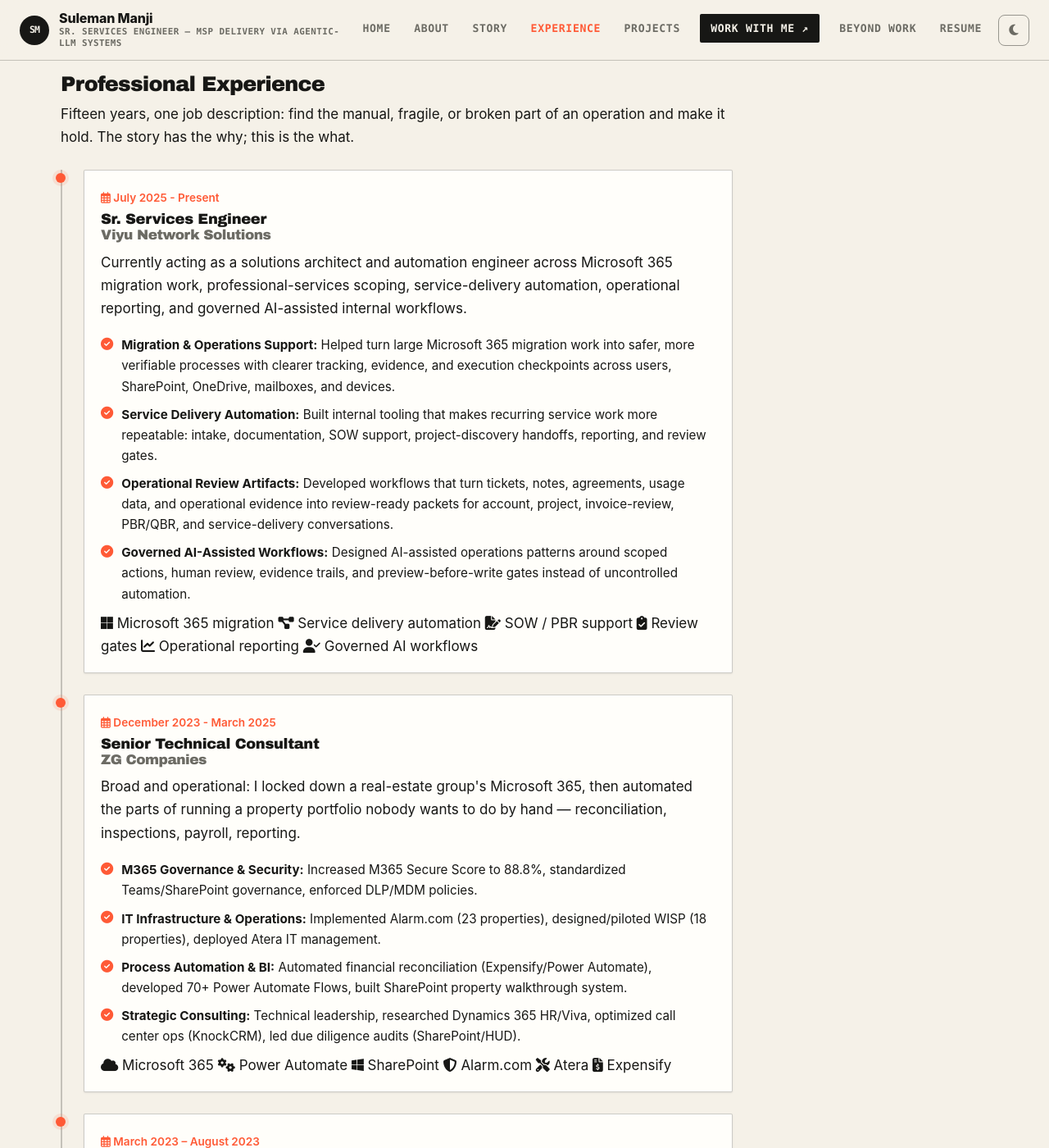
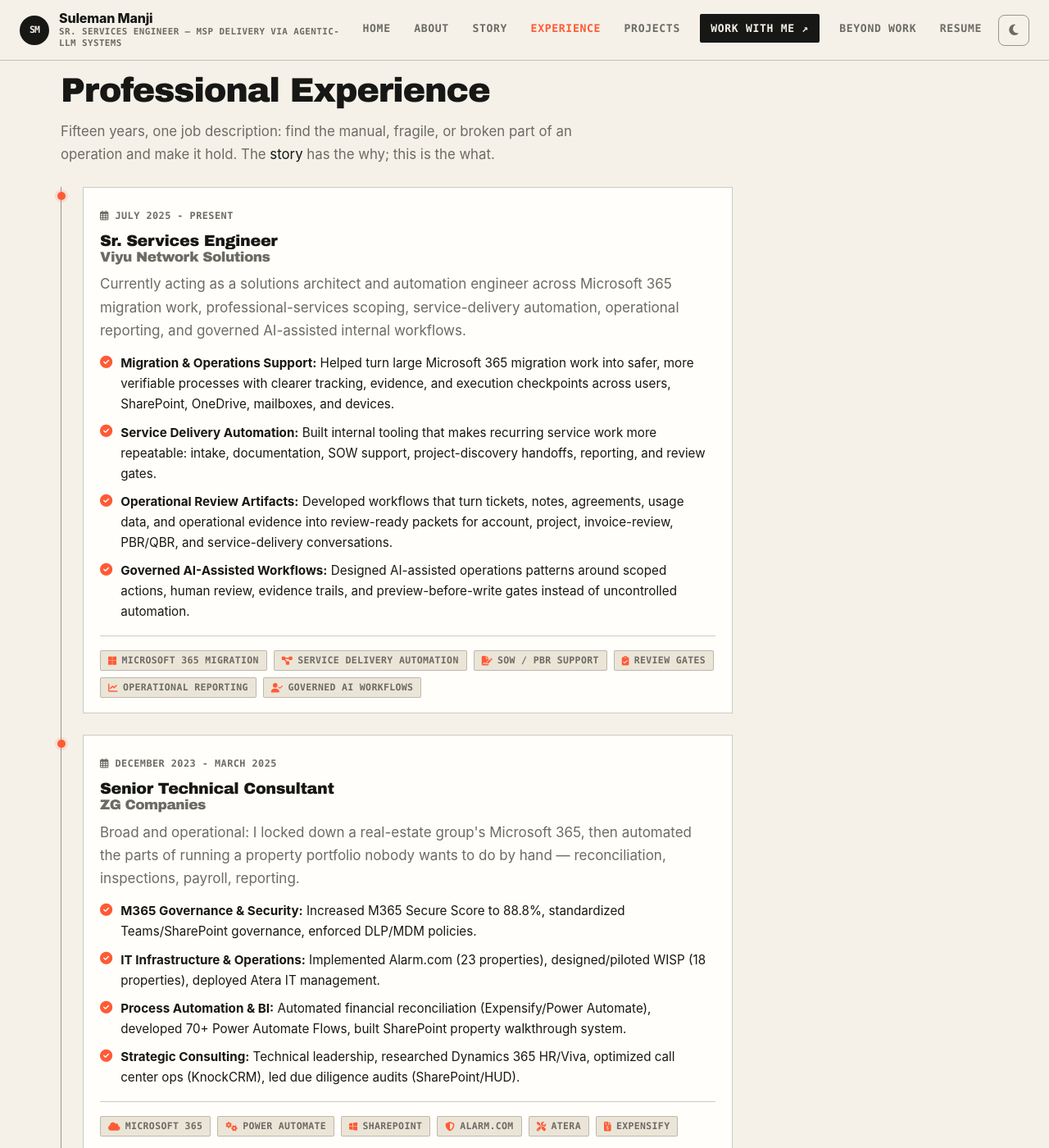
Before and after one commit to ssmanji89/sulemanji-port, a Jekyll site: the page built from experience.md, in a window 1280 px wide and 1400 px high. Shown: the whole window at 82% size. Built offline with Jekyll 4.4.1, drawn with Linux system fonts in a browser that asks for light colours.

Commit message:
style: restyle cards, timeline, education, and metric components to the editorial system

```diff
--- a/assets/css/style.scss
+++ b/assets/css/style.scss
@@ -128,52 +128,81 @@
 .btn-outline:hover { border-color: var(--text); background: var(--surface-2); }
 
 /* ---------- Cards ---------- */
-.card-grid { display: grid; grid-template-columns: repeat(auto-fit, minmax(260px, 1fr)); gap: 18px; margin: 1.4em 0 1.8em; }
+.card-grid { display: grid; grid-template-columns: repeat(auto-fit, minmax(260px, 1fr)); gap: 1px; margin: 1.4em 0 1.8em; background: var(--border); border: 1px solid var(--border); }
 .card {
-  background: var(--surface); border: 1px solid var(--border); border-radius: var(--radius);
-  padding: 22px 22px 20px; box-shadow: var(--shadow); transition: transform .15s ease, box-shadow .15s ease, border-color .15s ease;
+  background: var(--surface); border-radius: 0;
+  padding: 22px 22px 20px; transition: background-color .15s ease;
 }
-.card:hover { transform: translateY(-3px); box-shadow: var(--shadow-md); border-color: var(--border-strong); }
-.card .card-icon { font-size: 1.4rem; color: var(--accent); margin-bottom: .5em; display: inline-flex; }
-.card h3 { margin: 0 0 .4em; font-size: 1.08rem; }
-.card p { margin: 0; color: var(--text-muted); font-size: .96rem; }
-.card a.card-link { display: inline-block; margin-top: .6em; font-weight: 600; font-size: .92rem; }
-.card .tag { font-size: .72rem; color: var(--text-muted); border: 1px solid var(--border); border-radius: 6px; padding: 2px 7px; }
+.card:hover { background: var(--surface-2); }
+.card .card-icon { font-size: 1.3rem; color: var(--accent); margin-bottom: .5em; display: inline-flex; }
+.card h3 { margin: 0 0 .4em; font-size: 1.05rem; font-family: var(--font-display); letter-spacing: -.02em; }
+.card p { margin: 0; color: var(--text-muted); font-size: .94rem; }
+.card a.card-link { display: inline-block; margin-top: .6em; font-weight: 700; font-size: .88rem; }
+.card .tag { font: 700 .68rem/1.3 var(--font-mono); text-transform: uppercase; letter-spacing: .04em; color: var(--text-muted); border: 1px solid var(--border-strong); border-radius: var(--radius-sm); padding: 2px 7px; }
 
 /* Project group cards: title + description list */
-.proj { background: var(--surface); border: 1px solid var(--border); border-radius: var(--radius); padding: 20px 22px; box-shadow: var(--shadow); margin-bottom: 16px; }
-.proj h3 { margin-top: 0; }
-.proj .proj-meta { font-size: .8rem; color: var(--text-muted); }
+.proj { background: var(--surface); border: 1px solid var(--border); border-radius: 0; padding: 20px 22px; margin-bottom: 16px; }
+.proj h3 { margin-top: 0; font-size: 1.05rem; }
+.proj .proj-meta { font: 700 .78rem/1.3 var(--font-mono); text-transform: uppercase; letter-spacing: .03em; color: var(--text-muted); }
 
 /* ---------- Section helper ---------- */
 .section-lead { color: var(--text-muted); font-size: 1.05rem; max-width: 720px; }
 
 /* ---------- Timeline (experience.md) ---------- */
 .experience-header, .philosophy-header, .assessment-content > h1 { margin-top: 8px; }
-.section-title { font-size: 1.6rem; }
-.timeline { position: relative; margin: 1.5em 0; padding-left: 26px; border-left: 2px solid var(--border); }
+.experience-header .section-subtitle, .philosophy-header .section-subtitle { color: var(--text-muted); max-width: 62ch; }
+.section-title { font-family: var(--font-display); font-size: clamp(1.8rem, 4vw, 2.6rem); letter-spacing: -.03em; }
+.section-subtitle { font-size: 1.05rem; color: var(--text-muted); }
+.timeline { position: relative; margin: 1.5em 0; padding-left: 26px; border-left: 1px solid var(--border-strong); }
 .timeline-item { position: relative; margin-bottom: 26px; }
-.timeline-dot { position: absolute; left: -34px; top: 4px; width: 12px; height: 12px; border-radius: 50%; background: var(--accent); box-shadow: 0 0 0 4px var(--accent-soft); }
-.timeline-content { background: var(--surface); border: 1px solid var(--border); border-radius: var(--radius); padding: 18px 20px; box-shadow: var(--shadow); }
-.timeline-date span { color: var(--accent); font-weight: 600; font-size: .85rem; }
-.timeline-title { margin: .3em 0 .1em; font-size: 1.12rem; }
-.timeline-subtitle { margin: 0 0 .6em; color: var(--text-muted); font-weight: 600; }
+.timeline-dot { position: absolute; left: -31px; top: 6px; width: 10px; height: 10px; border-radius: 50%; background: var(--accent); box-shadow: 0 0 0 3px var(--accent-soft); }
+.timeline-content { background: var(--surface); border: 1px solid var(--border); border-radius: 0; padding: 18px 20px; }
+.timeline-date span { font: 700 .74rem/1.3 var(--font-mono); text-transform: uppercase; letter-spacing: .04em; color: var(--text-muted); }
+.timeline-title { margin: .5em 0 .1em; font-family: var(--font-display); font-size: 1.2rem; letter-spacing: -.02em; }
+.timeline-subtitle { margin: 0 0 .6em; color: var(--text-muted); font-weight: 650; }
+.timeline-description { margin: 0 0 .8em; color: var(--text-muted); }
 .timeline-highlights { margin-top: .6em; }
 .timeline-highlight { display: flex; gap: 10px; margin-bottom: .6em; font-size: .95rem; }
 .timeline-highlight i { color: var(--accent); margin-top: .25em; }
+.timeline-technologies { display: flex; flex-wrap: wrap; gap: 8px; margin-top: 1em; padding-top: 1em; border-top: 1px solid var(--border); }
+.timeline-tech {
+  display: inline-flex; align-items: center; gap: 6px;
+  font: 700 .72rem/1.3 var(--font-mono); text-transform: uppercase; letter-spacing: .03em;
+  color: var(--text-muted); background: var(--surface-2); border: 1px solid var(--border); border-radius: var(--radius-sm);
+  padding: 4px 9px;
+}
+.timeline-tech i { color: var(--accent); }
 .experience-cta, .cta-section { margin-top: 2.5em; }
+
+/* ---------- Education (experience.md) ---------- */
+.education-section { margin-top: 3em; }
+.education-card {
+  display: flex; gap: 18px; align-items: flex-start;
+  padding: 20px 0; border-top: 1px solid var(--border);
+}
+.education-logo { flex: none; display: grid; place-items: center; width: 44px; height: 44px; color: var(--accent); font-size: 1.2rem; border: 1px solid var(--border-strong); }
+.education-degree { margin: 0 0 .2em; font-family: var(--font-display); font-size: 1.05rem; letter-spacing: -.02em; }
+.education-institution { margin: 0 0 .3em; color: var(--text-muted); font-weight: 600; font-size: .92rem; }
+.education-date { font: 700 .74rem/1.3 var(--font-mono); text-transform: uppercase; letter-spacing: .04em; color: var(--text-muted); margin-bottom: .4em; }
+.education-description { margin: 0; color: var(--text-muted); font-size: .95rem; }
+
+/* ---------- Scroll reveal ---------- */
+@media (prefers-reduced-motion: no-preference) {
+  .animate-on-scroll { opacity: 0; transform: translateY(14px); transition: opacity .5s ease, transform .5s ease; }
+  .animate-on-scroll.in-view { opacity: 1; transform: none; }
+}
 
 /* ---------- Philosophy cards / metrics ---------- */
 .philosophy-section { margin: 2em 0; }
 .philosophy-grid { display: grid; grid-template-columns: 1fr; gap: 18px; }
-.philosophy-principles, .principles-grid, .methodology-flow { display: grid; grid-template-columns: repeat(auto-fit, minmax(250px, 1fr)); gap: 16px; margin-top: 1.2em; }
+.philosophy-principles, .principles-grid, .methodology-flow { display: grid; grid-template-columns: repeat(auto-fit, minmax(250px, 1fr)); gap: 1px; margin-top: 1.2em; background: var(--border); border: 1px solid var(--border); }
 .principle, .principle-card, .methodology-stage {
-  background: var(--surface); border: 1px solid var(--border); border-radius: var(--radius); padding: 18px 20px; box-shadow: var(--shadow);
+  background: var(--surface); border-radius: 0; padding: 18px 20px;
 }
 .principle-icon, .stage-number { color: var(--accent); font-size: 1.3rem; font-weight: 700; margin-bottom: .4em; display: inline-flex; }
-.impact-metrics { display: grid; grid-template-columns: repeat(auto-fit, minmax(180px, 1fr)); gap: 16px; margin-top: 1.2em; }
-.impact-metric { background: var(--surface); border: 1px solid var(--border); border-radius: var(--radius); padding: 20px; text-align: center; box-shadow: var(--shadow); }
-.metric-number { font-size: 2rem; font-weight: 800; background: linear-gradient(120deg, var(--accent), var(--accent-2)); -webkit-background-clip: text; background-clip: text; -webkit-text-fill-color: transparent; }
+.impact-metrics { display: grid; grid-template-columns: repeat(auto-fit, minmax(180px, 1fr)); gap: 1px; margin-top: 1.2em; background: var(--border); border: 1px solid var(--border); }
+.impact-metric { background: var(--surface); border-radius: 0; padding: 20px; text-align: center; }
+.metric-number { font-family: var(--font-display); font-size: 2.1rem; font-weight: 900; color: var(--accent); letter-spacing: -.02em; }
 .metric-label { font-weight: 650; margin-top: .2em; }
 .metric-detail { font-size: .85rem; color: var(--text-muted); margin-top: .3em; }
 .philosophy-image { display: none; }
@@ -395,8 +424,8 @@
 
 /* ---------- Error page ---------- */
 .not-found-container { text-align: center; padding: 80px 20px; }
-.not-found-title { font-size: 7rem; margin: 0; line-height: 1; background: linear-gradient(120deg, var(--accent), var(--accent-2)); -webkit-background-clip: text; background-clip: text; -webkit-text-fill-color: transparent; }
-.not-found-suggestions { background: var(--surface); border: 1px solid var(--border); border-radius: var(--radius); padding: 20px; display: inline-block; text-align: left; margin: 1.5em 0; }
+.not-found-title { font-family: var(--font-display); font-size: 7rem; margin: 0; line-height: 1; letter-spacing: -.04em; color: var(--accent); }
+.not-found-suggestions { background: var(--surface); border: 1px solid var(--border); border-radius: 0; padding: 20px; display: inline-block; text-align: left; margin: 1.5em 0; }
 
 /* ---------- Responsive ---------- */
 @media (max-width: 980px) {
```
